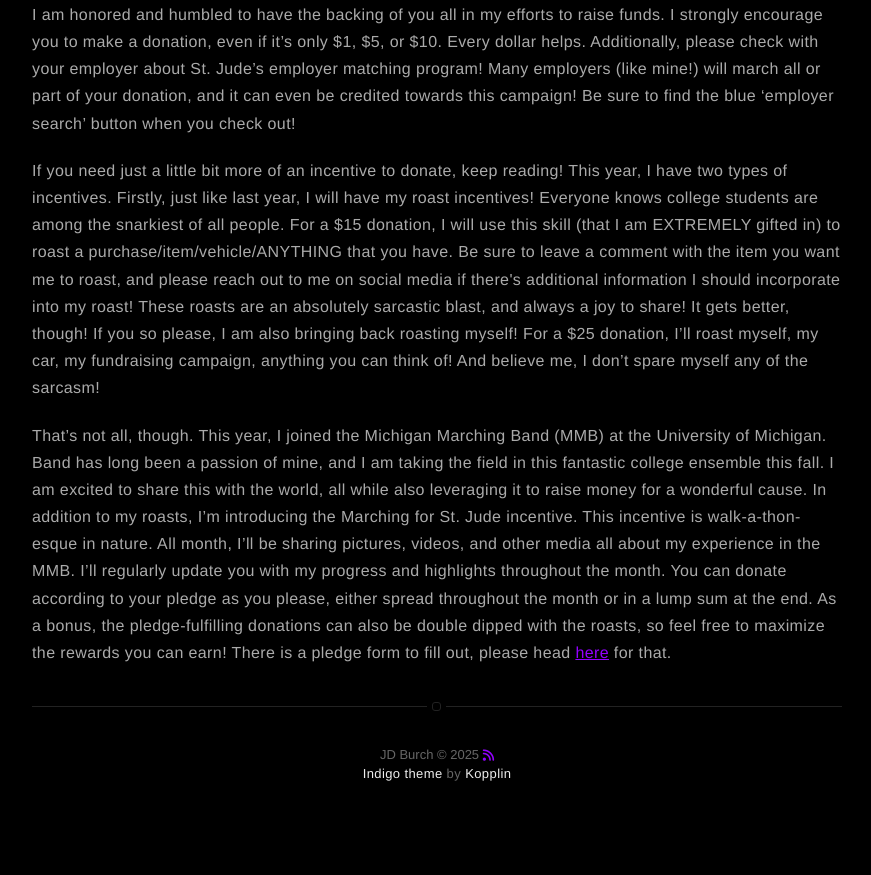
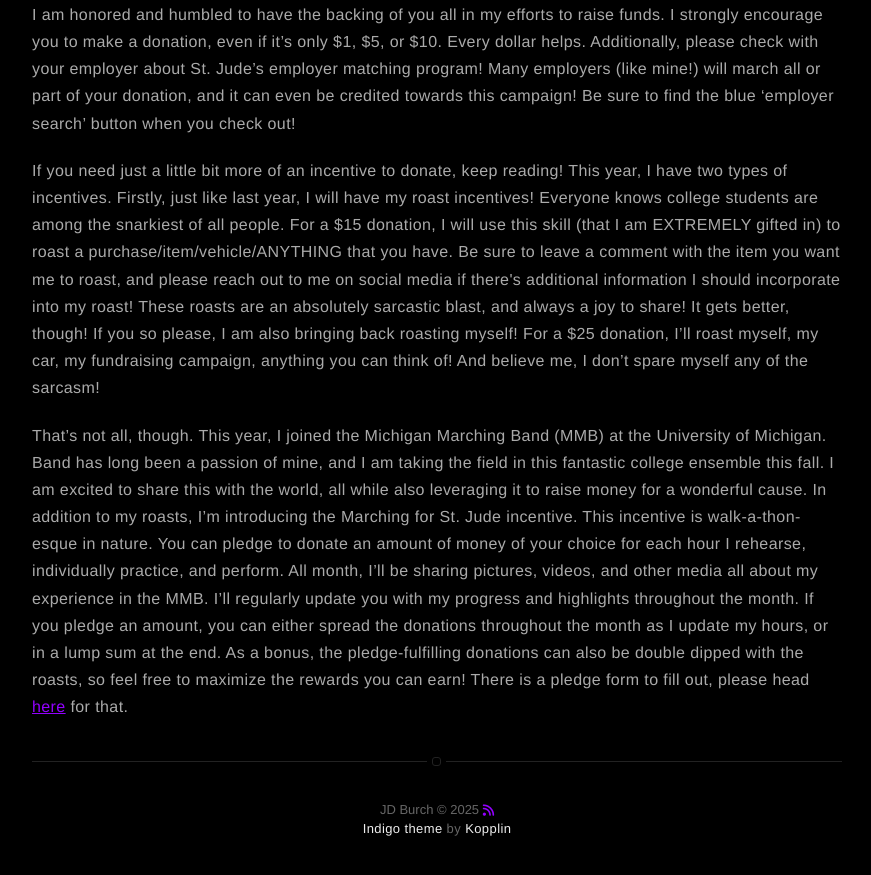
Before and after one commit to JDBurchHuzzah/jdburchhuzzah.github.io, a Jekyll site: the page built from _posts/2025-08-27-StJude25.markdown, in a window 1280 px wide and 900 px high, scrolled down 904 px. Shown: the top 875 px of the window, without its empty margins (203-1074 px from the left). Built offline with Jekyll 4.4.1, drawn with Linux system fonts in a browser that asks for light colours; nearby versions of some CDN libraries; before the commit the page ends 1749 px from its top, so only the background shows below that.

Commit message:
Update 2025-08-27-StJude25.markdown

```diff
--- a/_posts/2025-08-27-StJude25.markdown
+++ b/_posts/2025-08-27-StJude25.markdown
@@ -21,4 +21,4 @@
 
 <p>If you need just a little bit more of an incentive to donate, keep reading! This year, I have two types of incentives. Firstly, just like last year, I will have my roast incentives! Everyone knows college students are among the snarkiest of all people. For a $15 donation, I will use this skill (that I am EXTREMELY gifted in) to roast a purchase/item/vehicle/ANYTHING that you have. Be sure to leave a comment with the item you want me to roast, and please reach out to me on social media if there's additional information I should incorporate into my roast! These roasts are an absolutely sarcastic blast, and always a joy to share! It gets better, though! If you so please, I am also bringing back roasting myself! For a $25 donation, I’ll roast myself, my car, my fundraising campaign, anything you can think of! And believe me, I don’t spare myself any of the sarcasm!</p>
 
-<p>That’s not all, though. This year, I joined the Michigan Marching Band (MMB) at the University of Michigan. Band has long been a passion of mine, and I am taking the field in this fantastic college ensemble this fall. I am excited to share this with the world, all while also leveraging it to raise money for a wonderful cause. In addition to my roasts, I’m introducing the Marching for St. Jude incentive. This incentive is walk-a-thon-esque in nature. All month, I’ll be sharing pictures, videos, and other media all about my experience in the MMB. I’ll regularly update you with my progress and highlights throughout the month. You can donate according to your pledge as you please, either spread throughout the month or in a lump sum at the end. As a bonus, the pledge-fulfilling donations can also be double dipped with the roasts, so feel free to maximize the rewards you can earn! There is a pledge form to fill out, please head <a href="https://docs.google.com/forms/d/e/1FAIpQLSfX73r8o5PTWNOhWj95UCE4GXd1ogHCuRekFX3Qur3nrDFydg/viewform?usp=dialog">here</a> for that.</p>
+<p>That’s not all, though. This year, I joined the Michigan Marching Band (MMB) at the University of Michigan. Band has long been a passion of mine, and I am taking the field in this fantastic college ensemble this fall. I am excited to share this with the world, all while also leveraging it to raise money for a wonderful cause. In addition to my roasts, I’m introducing the Marching for St. Jude incentive. This incentive is walk-a-thon-esque in nature. You can pledge to donate an amount of money of your choice for each hour I rehearse, individually practice, and perform. All month, I’ll be sharing pictures, videos, and other media all about my experience in the MMB. I’ll regularly update you with my progress and highlights throughout the month. If you pledge an amount, you can either spread the donations throughout the month as I update my hours, or in a lump sum at the end. As a bonus, the pledge-fulfilling donations can also be double dipped with the roasts, so feel free to maximize the rewards you can earn! There is a pledge form to fill out, please head <a href="https://docs.google.com/forms/d/e/1FAIpQLSfX73r8o5PTWNOhWj95UCE4GXd1ogHCuRekFX3Qur3nrDFydg/viewform?usp=dialog">here</a> for that.</p>
```
